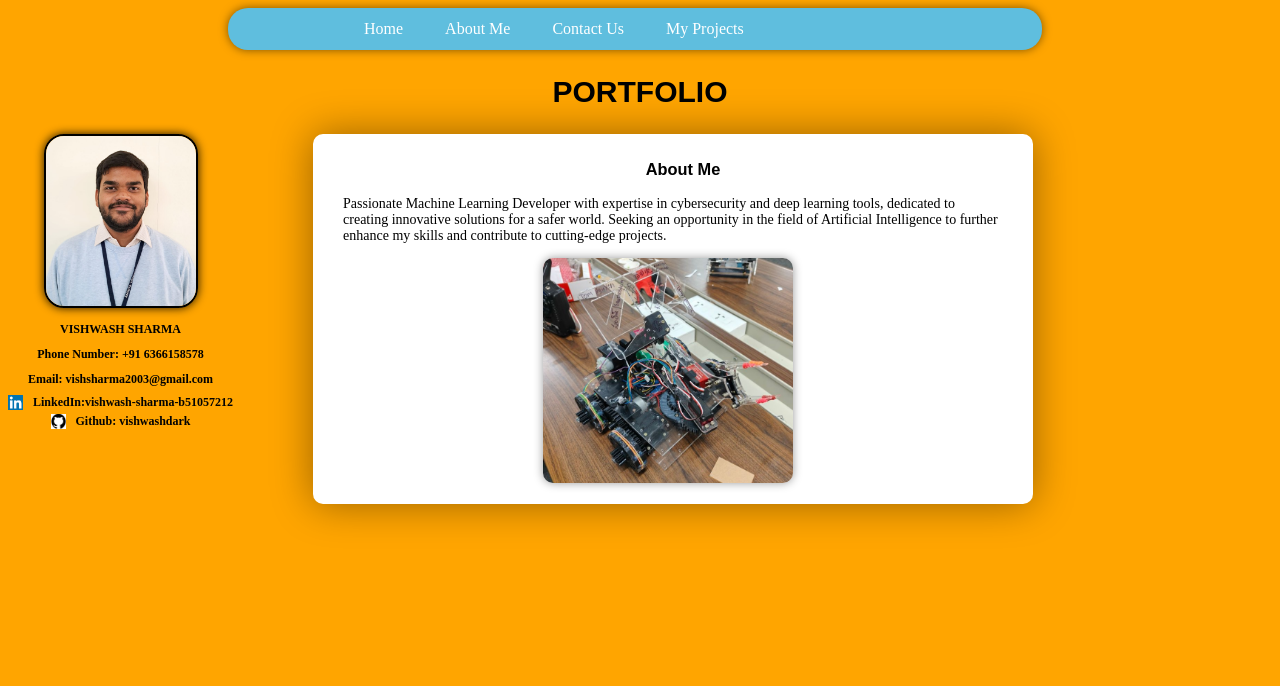
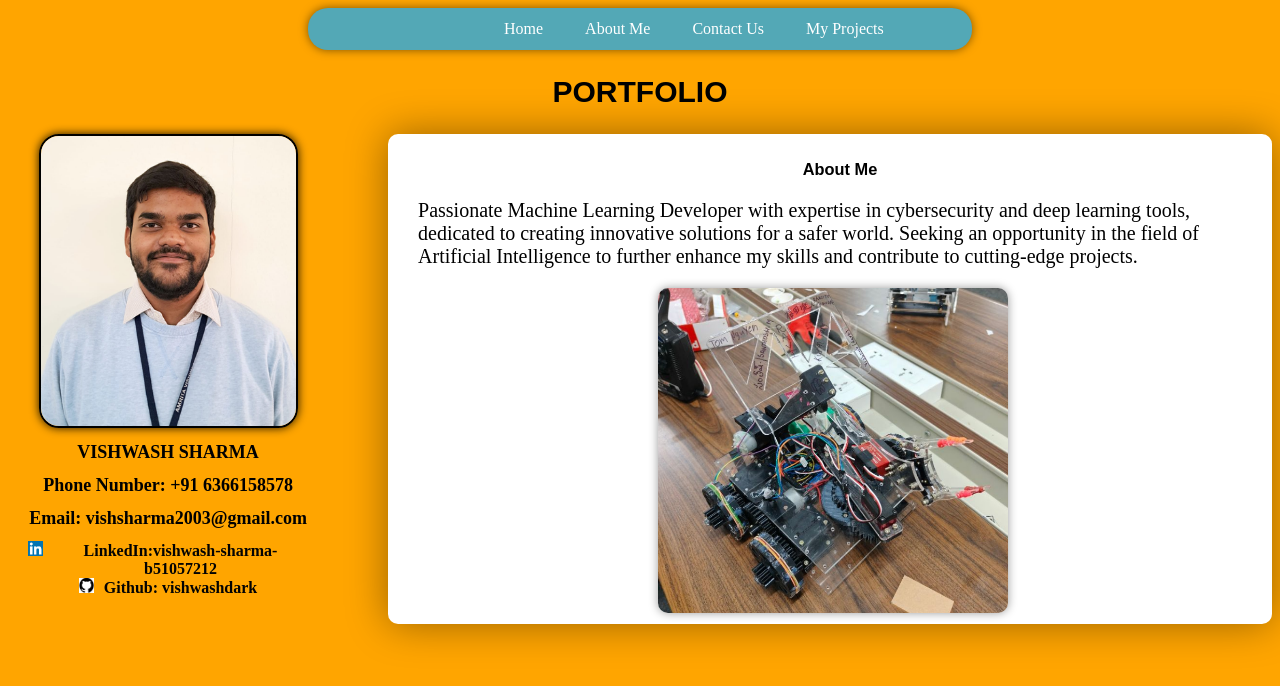
Before and after one commit to vishwashdark/protfolio, a plain HTML site: page aboutme.html in a window 1280 px wide. Drawn offline with Linux system fonts and the light colour scheme.

Commit message:
Update style.css

```diff
--- a/style.css
+++ b/style.css
@@ -1,6 +1,5 @@
 .image{
     border-radius: 20px;
-    width: 150px;
     border: 2px solid black;
     box-shadow: 0px 0px 10px rgba(0, 0, 0, 0.9);
 }
@@ -15,13 +14,13 @@
 }
 
 .navbar {
-    padding-left: 120px;
-    background-color: rgb(95, 190, 222);
+    padding-left: 180px;
+    background-color: #53a8b6;
     overflow: hidden;
     box-shadow: 0px 0px 10px rgba(0, 0, 0, 0.5);
     border-radius: 20px;
-    margin-right: 230px;
-    margin-left: 220px;
+    margin-right: 300px;
+    margin-left: 300px;
     text-align: center;
 
 }
@@ -49,6 +48,7 @@
 }
 
 .container {
+    padding-left: 20px;
     display: flex;
     align-items: flex-start;
 }
@@ -66,10 +66,10 @@
     padding-left: 20px;
     padding-right: 20px;
     font-family: 'Times New Roman', Times, serif;
-    font-size: 14px;
+    font-size: 20px;
 }
 .name{
-    font-size: 12px;
+    font-size: 18px;
     font-family: 'Times New Roman', Times, serif;
     margin-top: 10px;
 }
@@ -79,8 +79,8 @@
     padding: 10px;
     border-radius: 10px;
     background-color: white;
-    width: 700px;
-    height: 350px;
+    width: 900px;
+    height: 470px;
     font-family: Arial, Helvetica, sans-serif;
     font-size: 14px;
     box-shadow: 0px 0px 40px rgba(0, 0, 0, 0.4);
@@ -103,9 +103,10 @@
 .linkedin-profile a {
     text-decoration: none;
     color: #030303;
-    font-size: 12px;
+    font-size: 16px;
     font-family: 'Times New Roman', Times, serif;
     font-weight: bold;
+    margin-top: 1px;
 }
 
 .linkedin-profile a:hover {
@@ -113,14 +114,14 @@
 }
 
 .robot{
-    width: 250px;
-    height: 225px;
+    width: 350px;
+    height: 325px;
     border-radius: 10px;
     box-shadow: 0px 0px 10px rgba(0, 0, 0, 0.4);
-    margin-left: 220px;
+    margin-left: 260px;
 }
 
 .robot:hover {
-    transform: scale(1.05);
+    transform: scale(1.02);
     color: rgb(0, 0, 0);
 }
```
